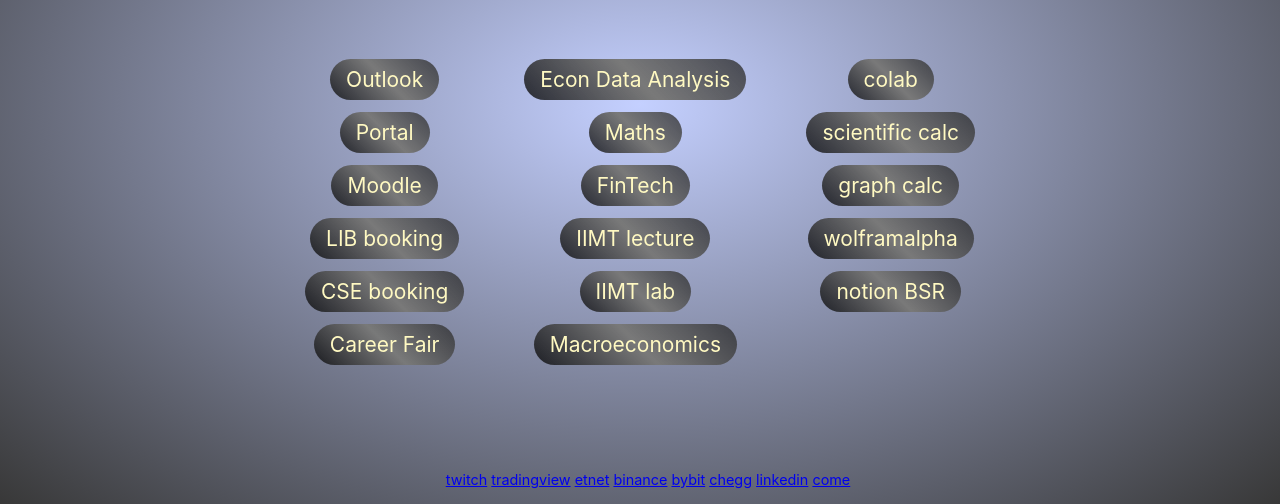
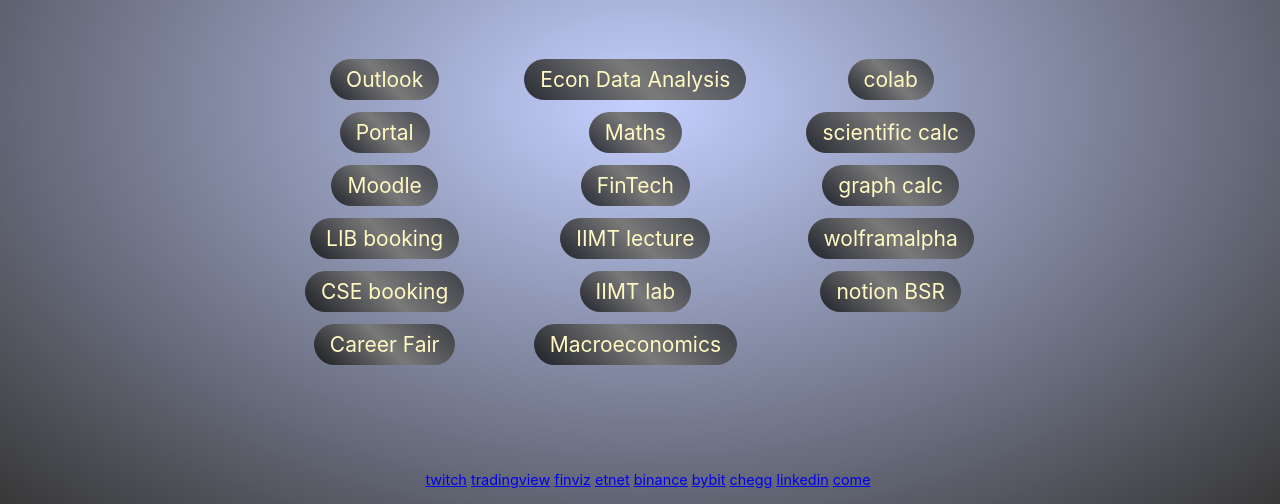
Before and after one commit to alvinku0/alvinku0.github.io, a plain HTML site: page index.html in a window 1280 px wide. Shown: the part 296-800 px from the top of the page. Drawn offline with Linux system fonts and the light colour scheme.

Commit message:
Update index.html

```diff
--- a/index.html
+++ b/index.html
@@ -85,6 +85,7 @@
   <div id="footer">
     <a href="https://www.twitch.tv/">twitch</a>
     <a href="https://www.tradingview.com/chart/7HR2PlwX/?symbol=HSI%3AHSI">tradingview</a>
+    <a href="https://finviz.com">finviz</a>
     <a href="http://www.etnet.com.hk/www/tc/home/index.php">etnet</a>
     <a href="https://www.binance.com/en/markets/favorite">binance</a>
     <a href="https://www.bybit.com/data/markets/contract">bybit</a>
```
